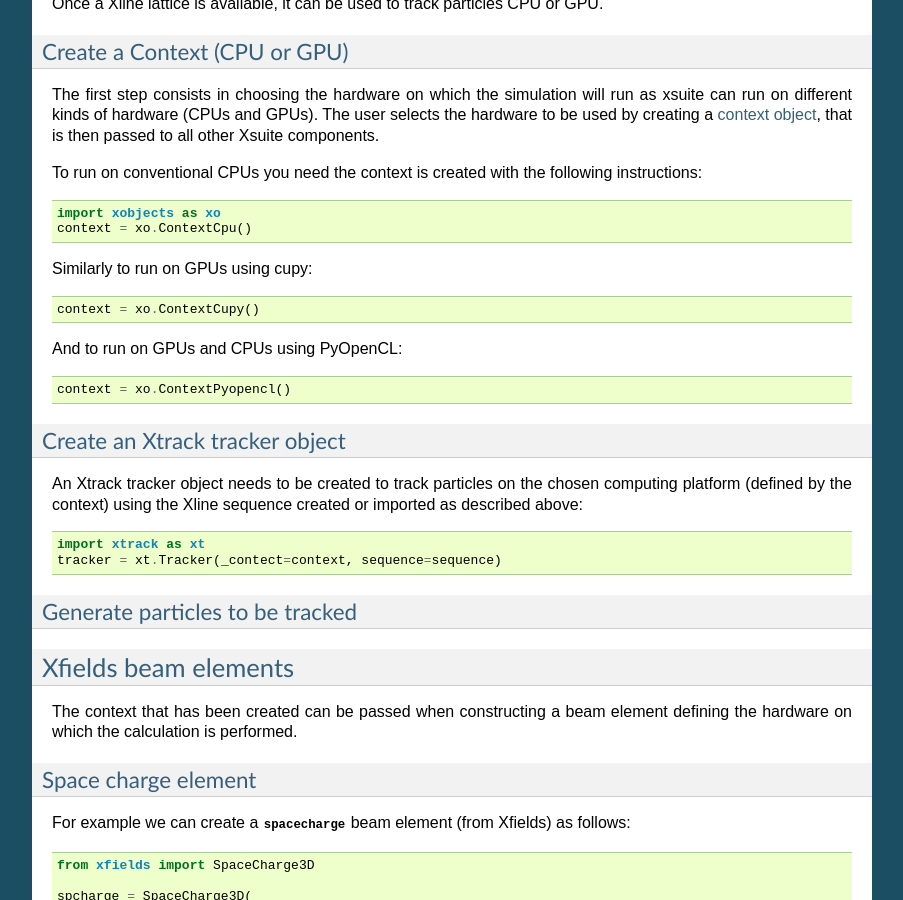
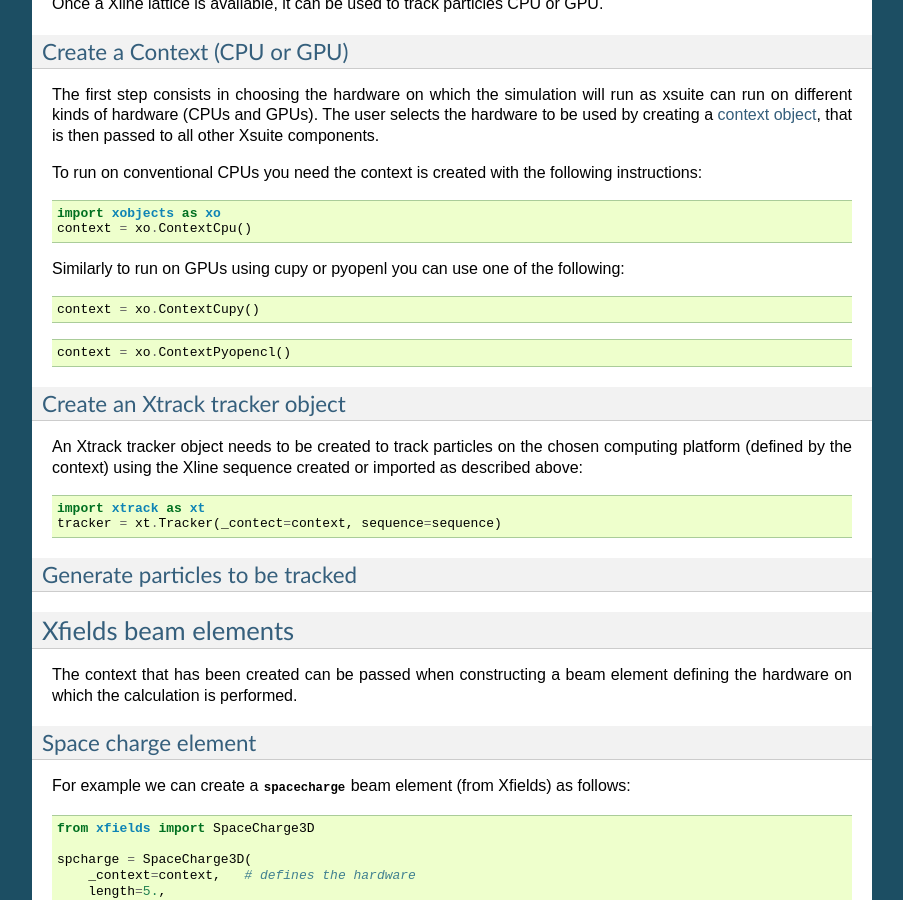
Before and after one commit to xsuite/xsuite, a Sphinx documentation site: the page built from docs/gettingstarted.rst, in a window 1280 px wide and 900 px high, scrolled down 1646 px. Shown: the whole window, without its empty margins (198-1101 px from the left). Built offline with Sphinx 7.4.7, drawn with Linux system fonts in a browser that asks for light colours.

Commit message:
Quick push

```diff
--- a/docs/gettingstarted.rst
+++ b/docs/gettingstarted.rst
@@ -92,13 +92,11 @@ To run on conventional CPUs you need the context is created with the following i
     import xobjects as xo
     context = xo.ContextCpu()
 
-Similarly to run on GPUs using cupy:
+Similarly to run on GPUs using cupy or pyopenl you can use one of the following:
 
 .. code-block:: python
 
     context = xo.ContextCupy()
-
-And to run on GPUs and CPUs using PyOpenCL:
 
 .. code-block:: python
 
@@ -116,7 +114,7 @@ An Xtrack tracker object needs to be created to track particles on the chosen co
     tracker = xt.Tracker(_contect=context, sequence=sequence)
 
 Generate particles to be tracked
-~~~~~~~~~~~~~~~~~~~~~~~~~~~~~~~
+~~~~~~~~~~~~~~~~~~~~~~~~~~~~~~~~
 
 
 
```
